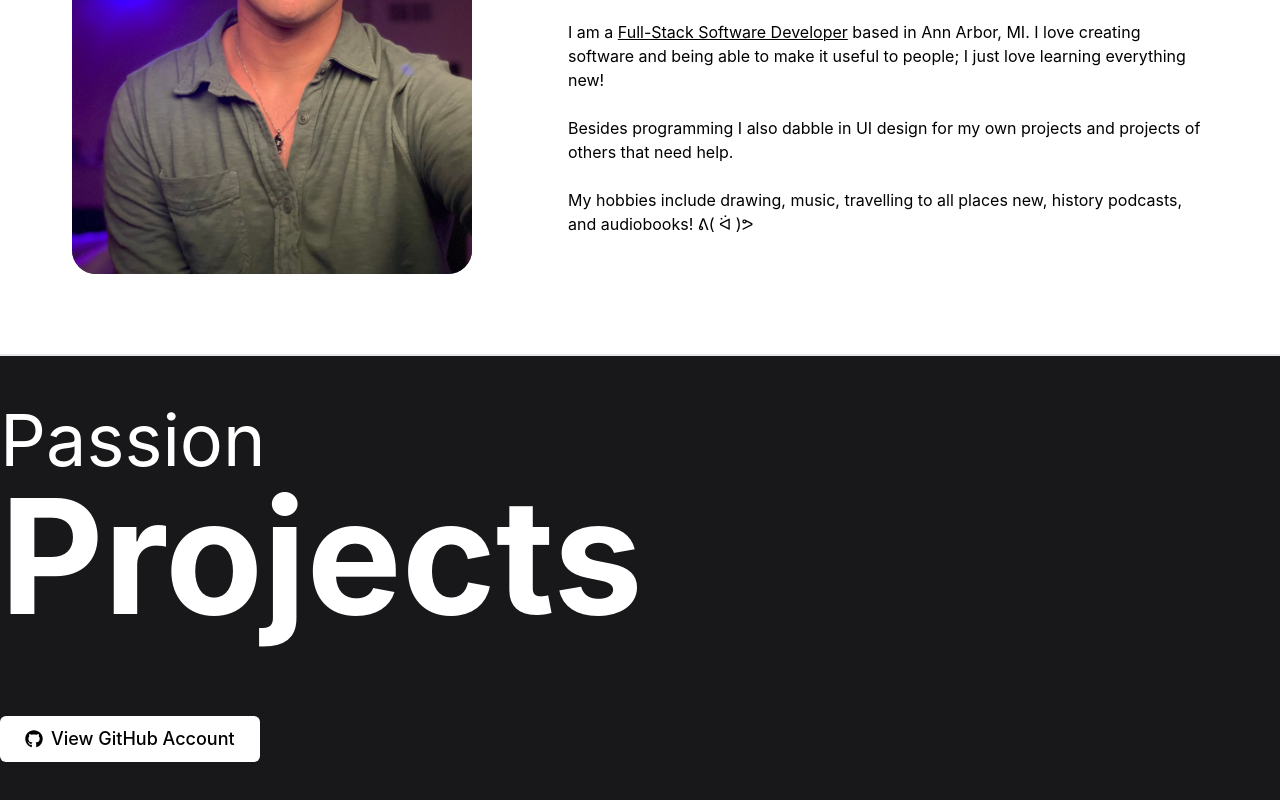
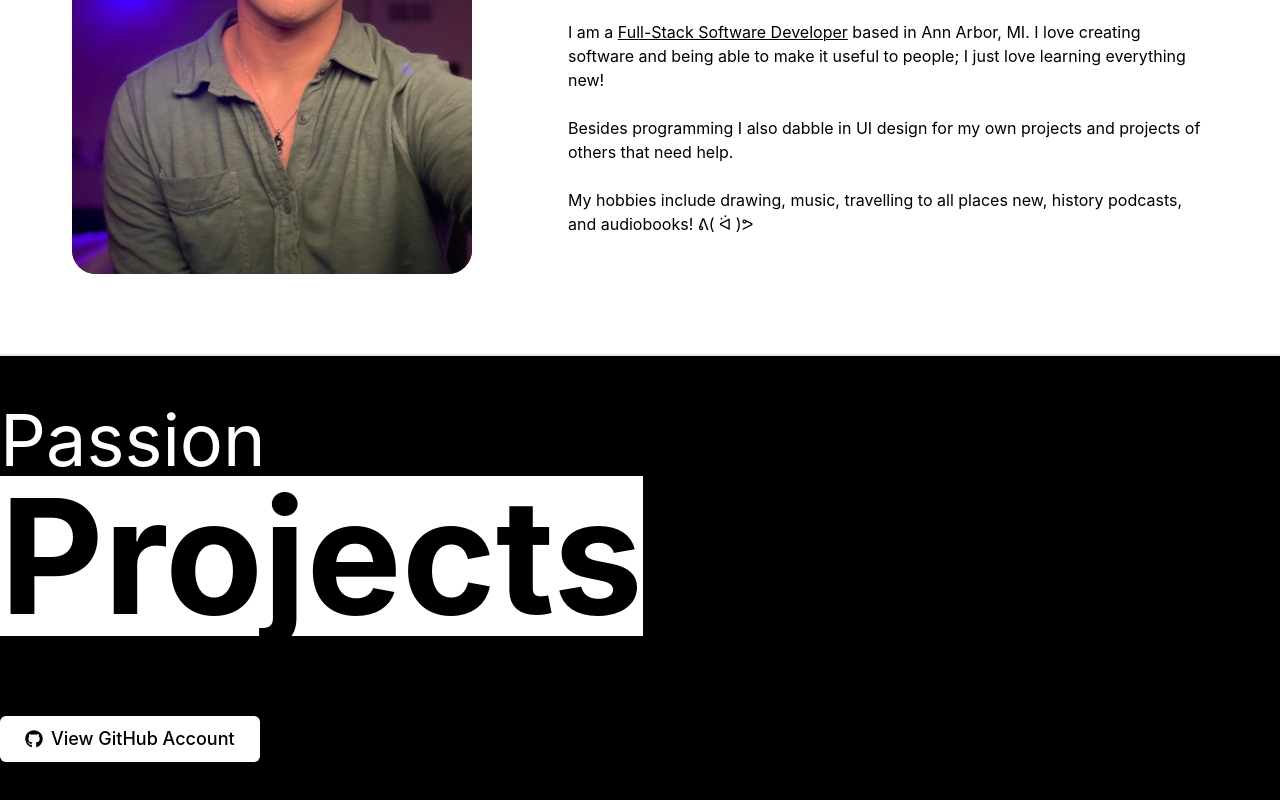
Before and after one commit to Druage/leelazarecky, a Next.js app: page / in a window 1280 px wide. Shown: the part 378-1178 px from the top of the page. Built offline with nearby package versions, Linux system fonts and the light colour scheme.

Commit message:
Adds highlight to Project header

```diff
--- a/pages/components/OpenSourceProjects.tsx
+++ b/pages/components/OpenSourceProjects.tsx
@@ -80,7 +80,9 @@ export default function OpenSourceProjects() {
       <div className={"py-3 text-center text-4xl md:py-12 md:text-7xl"}>
         <div className={"flex w-fit flex-col items-start"}>
           <h1>Passion</h1>
-          <h1 className={"text-[10rem] font-bold"}>Projects</h1>
+          <h1 className={"bg-white text-[10rem] font-bold text-black"}>
+            Projects
+          </h1>
           <Link href={"https://github.com/druage"}>
             <a target={"_blank"}>
               <button
--- a/pages/index.tsx
+++ b/pages/index.tsx
@@ -23,9 +23,7 @@ const Home: NextPage = () => {
       <AboutSection />
 
       <main
-        className={
-          "mt-8 w-full border-t-2 border-gray-200 bg-zinc-900 text-white"
-        }
+        className={"mt-8 w-full border-t-2 border-gray-200 bg-black text-white"}
       >
         <OpenSourceProjects />
       </main>
```
